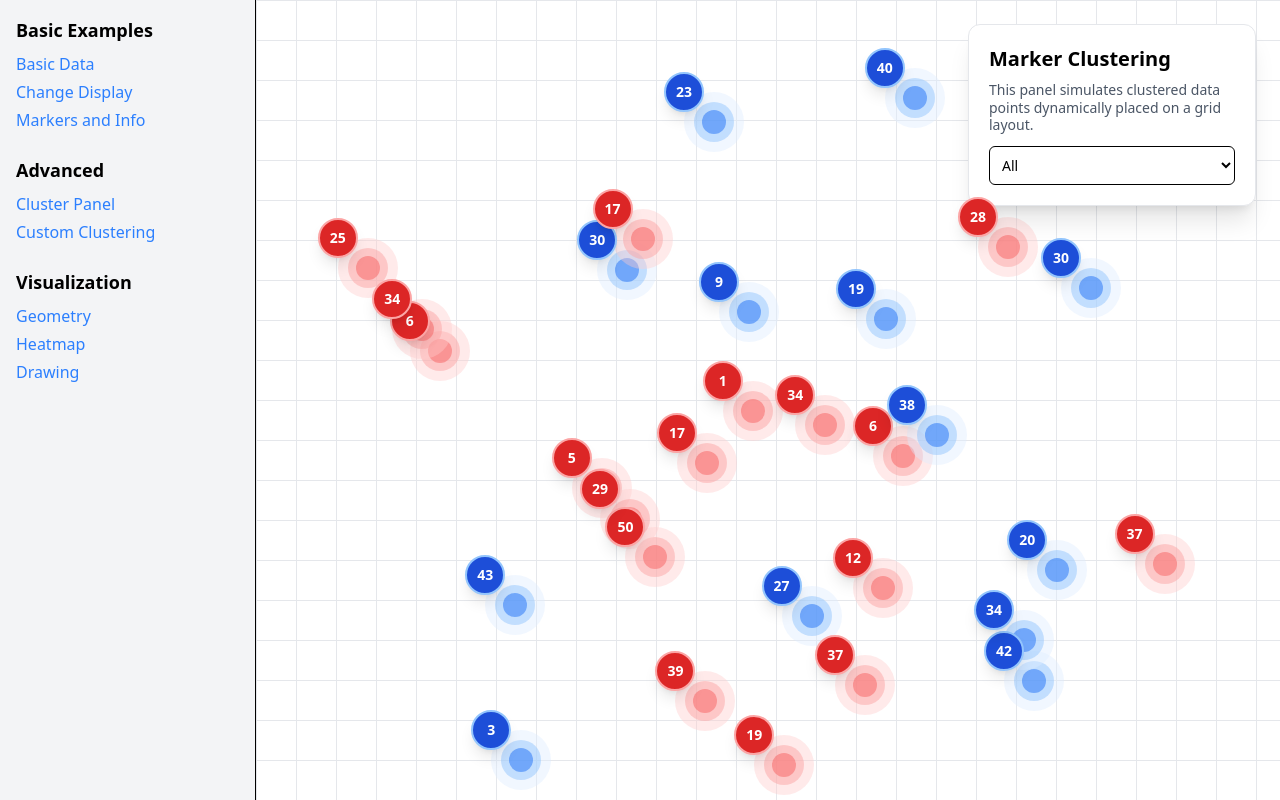
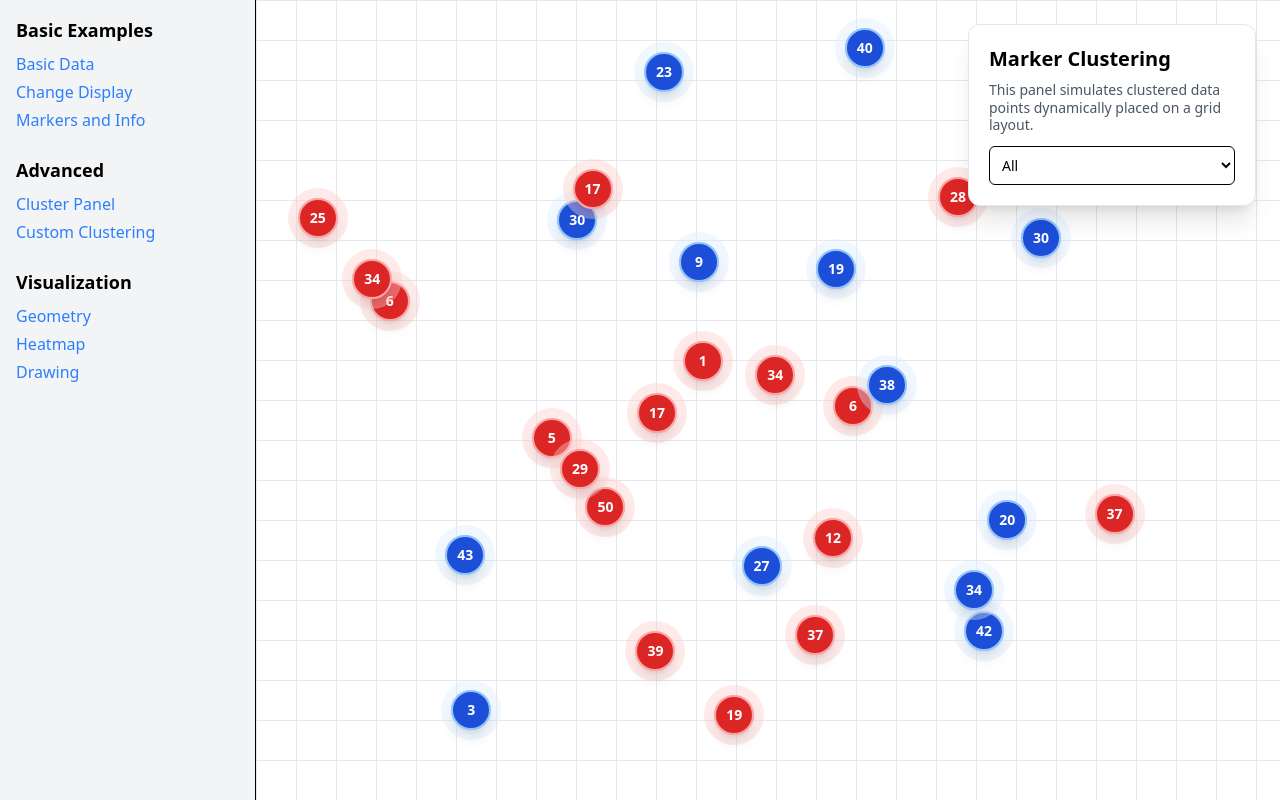
Before and after one commit to TadeoBarrera/hackathon, a React (Vite) app: page / in a window 1280 px wide. Built offline with nearby package versions, Linux system fonts and the light colour scheme.

Commit message:
cluster corregido

```diff
--- a/src/components/ClusterPanel.tsx
+++ b/src/components/ClusterPanel.tsx
@@ -1,4 +1,4 @@
-import { useEffect, useState } from "react";
+import { useState } from "react";
 import clsx from "clsx";
 
 const generateClusters = (count: number) =>
@@ -56,11 +56,17 @@ export default function ClusterPanel() {
         return (
           <div
             key={cluster.id}
-            className="absolute"
-            style={{ top: cluster.top, left: cluster.left }}
+            className="absolute flex items-center justify-center"
+            style={{
+              top: cluster.top,
+              left: cluster.left,
+              width: "60px",
+              height: "60px",
+              transform: "translate(-50%, -50%)",
+            }}
           >
             {/* Outer Rings */}
-            <div className="absolute top-1/2 left-1/2 transform -translate-x-1/2 -translate-y-1/2 pointer-events-none z-0">
+            <div className="absolute w-full h-full flex items-center justify-center z-0 pointer-events-none">
               <div
                 className="absolute rounded-full"
                 style={{
@@ -77,8 +83,6 @@ export default function ClusterPanel() {
                   height: "40px",
                   backgroundColor: ring2,
                   opacity: 0.5,
-                  top: "10px",
-                  left: "10px",
                 }}
               />
               <div
@@ -88,8 +92,6 @@ export default function ClusterPanel() {
                   height: "24px",
                   backgroundColor: ring1,
                   opacity: 0.6,
-                  top: "18px",
-                  left: "18px",
                 }}
               />
             </div>
```
